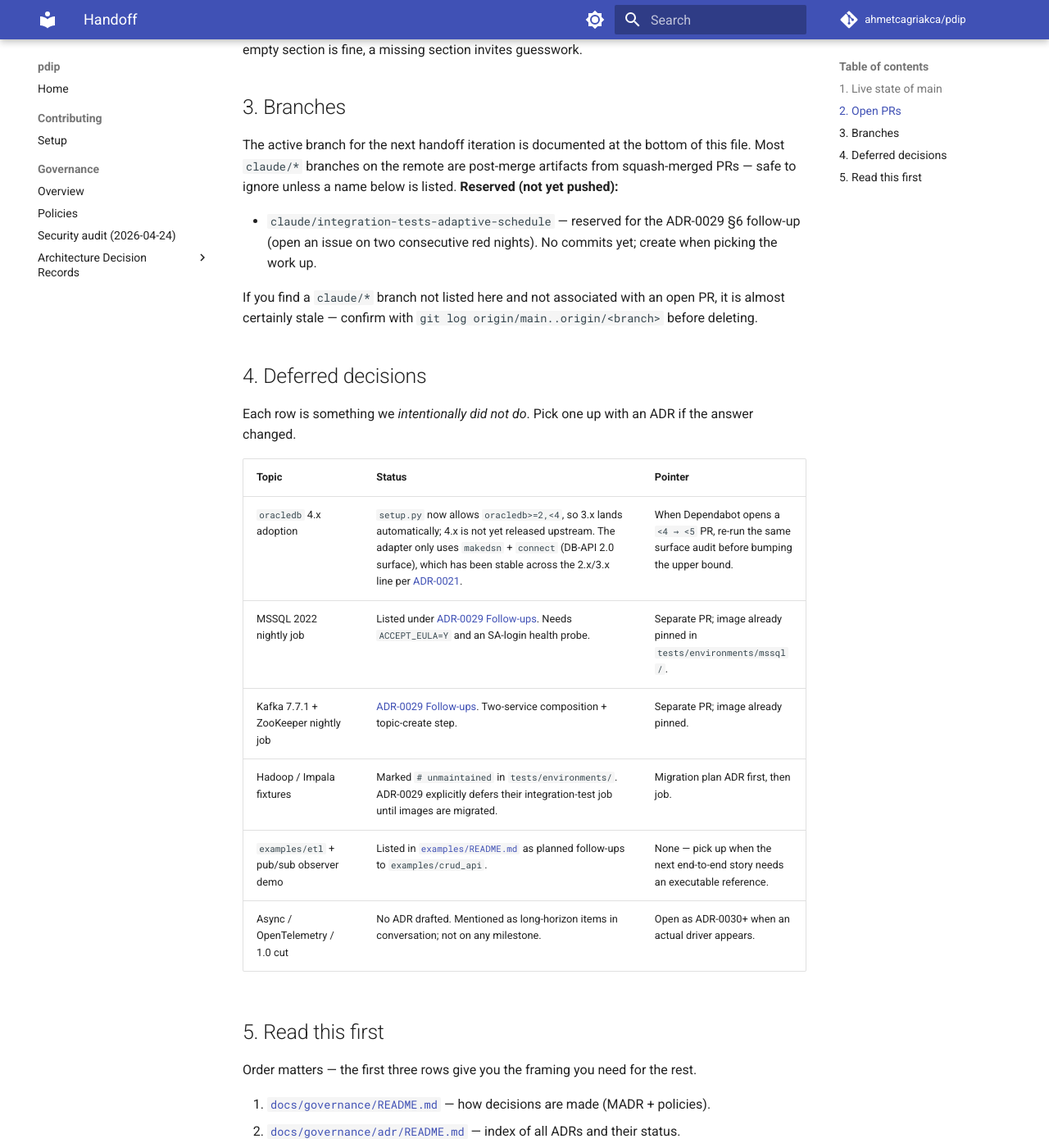
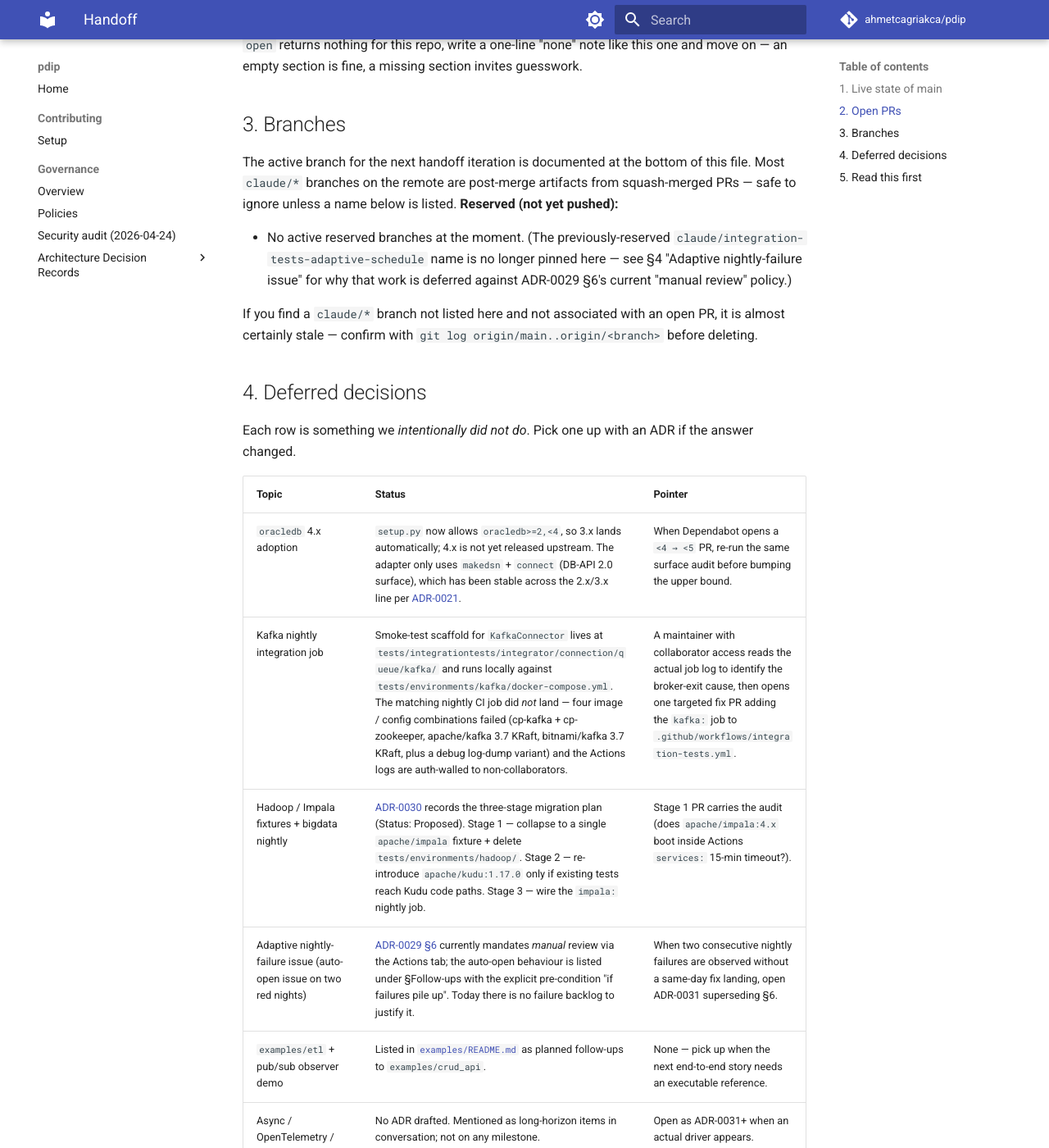
Before and after one commit to ahmetcagriakca/pdip, an MkDocs documentation site: the page built from docs/handoff.md, in a window 1280 px wide and 1400 px high, scrolled down 1141 px. Shown: the whole window at 82% size. Built offline with MkDocs 1.6.1 and Material for MkDocs 9.7.7, drawn with Linux system fonts in a browser that asks for light colours; comment, search, counter and statistics services are not loaded; some of the changed text lies outside the part shown.

Commit message:
docs(handoff): refresh after MSSQL job + ADR-0030 + Kafka scaffold landed (#108)
- §1: MSSQL 2022 added to the "runs ..." backend list (PR #105).
- §3: stop pinning a reserved branch name for the adaptive-schedule
  follow-up — ADR-0029 §6 currently mandates manual review and the
  pre-condition "if failures pile up" has not fired.
- §4 (deferred decisions):
    - MSSQL row removed (job landed in #105).
    - Kafka row reframed: smoke-test scaffold landed in #107, nightly
      CI job is the deferred piece, with an honest note about the
      four-attempt failure history and the auth-wall on the logs that
      blocked further iteration.
    - Hadoop/Impala row points at ADR-0030 (newly merged in #106) and
      summarises the three-stage migration plan.
    - Adaptive-schedule row added: explicitly grounds the deferral in
      ADR-0029 §6's current policy and gives a concrete trigger
      ("two consecutive nightly failures without a same-day fix") for
      the future ADR-0031 that would supersede it.
    - Async/OTel/1.0 row bumped its placeholder ADR number to 0031+
      because 0030 is now taken.
- Footer: bumps the freshness stamp with this branch name and a
  one-sentence summary of what changed since the last revision.

Co-authored-by: Claude <noreply@anthropic.com>

```diff
--- a/docs/handoff.md
+++ b/docs/handoff.md
@@ -42,9 +42,10 @@ of this file. Most `claude/*` branches on the remote are post-merge
 artifacts from squash-merged PRs — safe to ignore unless a name below is
 listed. **Reserved (not yet pushed):**
 
-- `claude/integration-tests-adaptive-schedule` — reserved for the ADR-0029
-  §6 follow-up (open an issue on two consecutive red nights). No commits
-  yet; create when picking the work up.
+- No active reserved branches at the moment. (The previously-reserved
+  `claude/integration-tests-adaptive-schedule` name is no longer pinned
+  here — see §4 "Adaptive nightly-failure issue" for why that work is
+  deferred against ADR-0029 §6's current "manual review" policy.)
 
 If you find a `claude/*` branch not listed here and not associated with an
 open PR, it is almost certainly stale — confirm with `git log
@@ -58,11 +59,11 @@ ADR if the answer changed.
 | Topic | Status | Pointer |
 |---|---|---|
 | `oracledb` 4.x adoption | `setup.py` now allows `oracledb>=2,<4`, so 3.x lands automatically; 4.x is not yet released upstream. The adapter only uses `makedsn` + `connect` (DB-API 2.0 surface), which has been stable across the 2.x/3.x line per [ADR-0021](governance/adr/0021-cx-oracle-to-python-oracledb.md). | When Dependabot opens a `<4 → <5` PR, re-run the same surface audit before bumping the upper bound. |
-| MSSQL 2022 nightly job | Listed under [ADR-0029 Follow-ups](governance/adr/0029-integration-tests-in-ci.md). Needs `ACCEPT_EULA=Y` and an SA-login health probe. | Separate PR; image already pinned in `tests/environments/mssql/`. |
-| Kafka 7.7.1 + ZooKeeper nightly job | [ADR-0029 Follow-ups](governance/adr/0029-integration-tests-in-ci.md). Two-service composition + topic-create step. | Separate PR; image already pinned. |
-| Hadoop / Impala fixtures | Marked `# unmaintained` in `tests/environments/`. ADR-0029 explicitly defers their integration-test job until images are migrated. | Migration plan ADR first, then job. |
+| Kafka nightly integration job | Smoke-test scaffold for `KafkaConnector` lives at `tests/integrationtests/integrator/connection/queue/kafka/` and runs locally against `tests/environments/kafka/docker-compose.yml`. The matching nightly CI job did *not* land — four image / config combinations failed (cp-kafka + cp-zookeeper, apache/kafka 3.7 KRaft, bitnami/kafka 3.7 KRaft, plus a debug log-dump variant) and the Actions logs are auth-walled to non-collaborators. | A maintainer with collaborator access reads the actual job log to identify the broker-exit cause, then opens one targeted fix PR adding the `kafka:` job to `.github/workflows/integration-tests.yml`. |
+| Hadoop / Impala fixtures + bigdata nightly | [ADR-0030](governance/adr/0030-hadoop-impala-fixture-migration.md) records the three-stage migration plan (Status: Proposed). Stage 1 — collapse to a single `apache/impala` fixture + delete `tests/environments/hadoop/`. Stage 2 — re-introduce `apache/kudu:1.17.0` only if existing tests reach Kudu code paths. Stage 3 — wire the `impala:` nightly job. | Stage 1 PR carries the audit (does `apache/impala:4.x` boot inside Actions `services:` 15-min timeout?). |
+| Adaptive nightly-failure issue (auto-open issue on two red nights) | [ADR-0029 §6](governance/adr/0029-integration-tests-in-ci.md) currently mandates *manual* review via the Actions tab; the auto-open behaviour is listed under §Follow-ups with the explicit pre-condition "if failures pile up". Today there is no failure backlog to justify it. | When two consecutive nightly failures are observed without a same-day fix landing, open ADR-0031 superseding §6. |
 | `examples/etl` + pub/sub observer demo | Listed in [`examples/README.md`](../examples/README.md) as planned follow-ups to `examples/crud_api`. | None — pick up when the next end-to-end story needs an executable reference. |
-| Async / OpenTelemetry / 1.0 cut | No ADR drafted. Mentioned as long-horizon items in conversation; not on any milestone. | Open as ADR-0030+ when an actual driver appears. |
+| Async / OpenTelemetry / 1.0 cut | No ADR drafted. Mentioned as long-horizon items in conversation; not on any milestone. | Open as ADR-0031+ when an actual driver appears. |
 
 ## 5. Read this first
 
@@ -84,7 +85,8 @@ rest.
 
 ---
 
-*Last updated 2026-04-25 on `claude/handoff-clear-merged-prs` (clearing
-the three merged Dependabot rows). When you change anything above, bump
-this line with the date and the branch name so the next reader knows the
-freshness window at a glance.*
+*Last updated 2026-04-25 on `claude/handoff-update-batch-2` (after the
+MSSQL nightly job, ADR-0030 Hadoop migration plan, and Kafka test
+scaffold landed; Kafka nightly job and adaptive-schedule deferred).
+When you change anything above, bump this line with the date and the
+branch name so the next reader knows the freshness window at a glance.*
```
Also changed, not shown: other parts of docs/handoff.md (+1 -1 lines).
